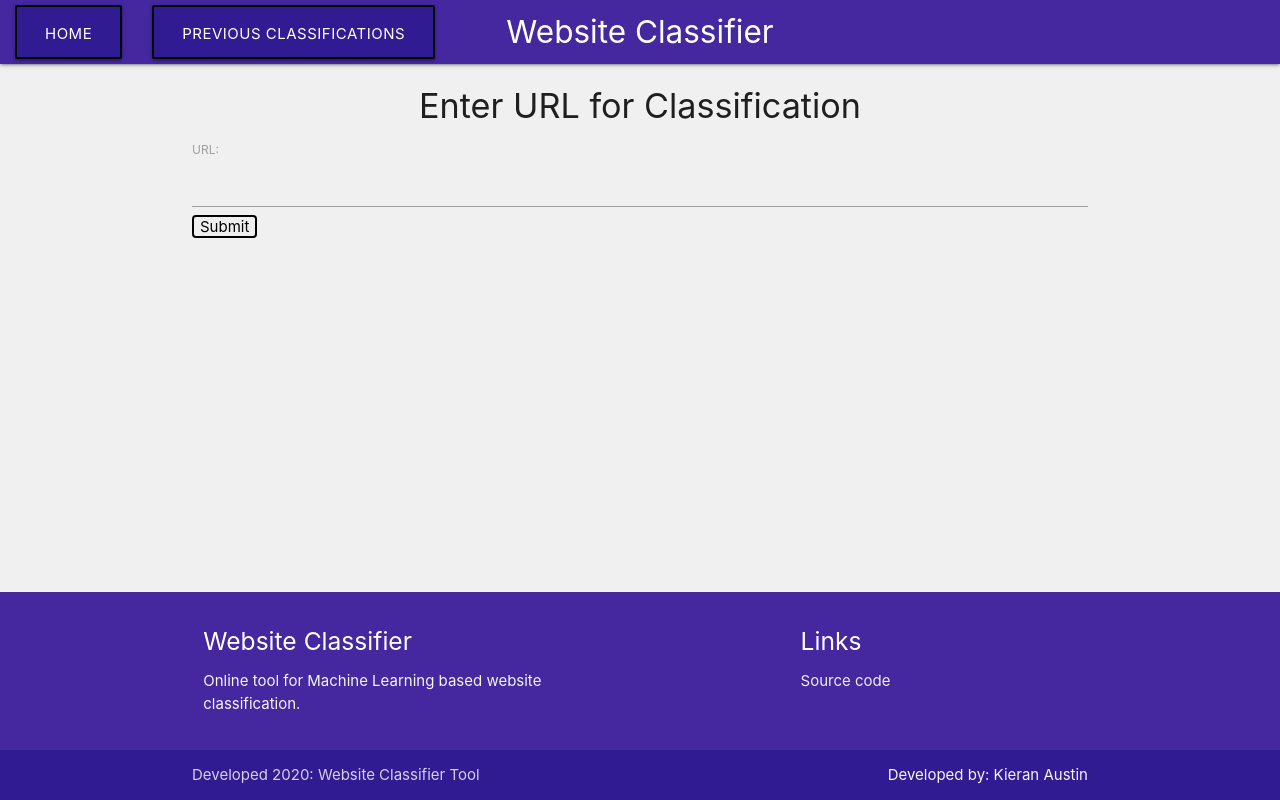
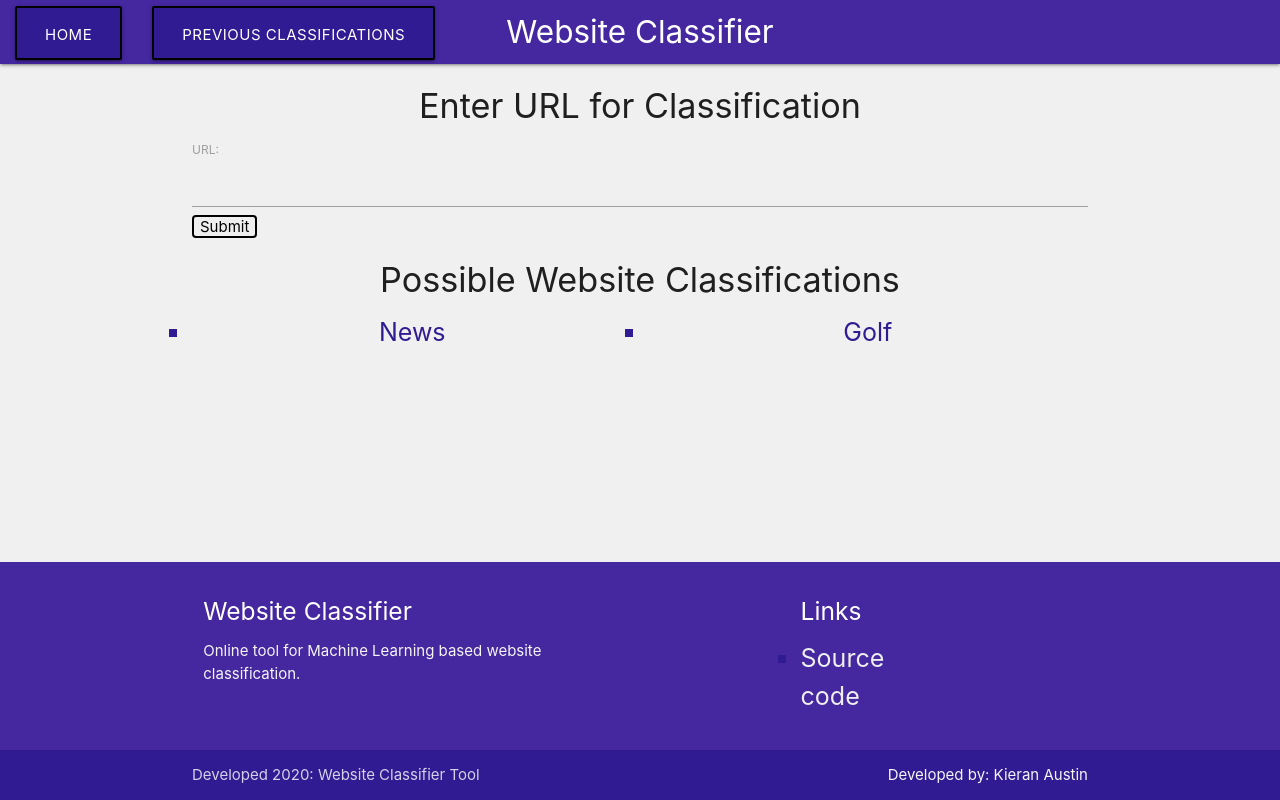
Before and after one commit to kieranaustin97/Websiteclassifier, a Django app: page / in a window 1280 px wide. Run offline with Django 3.2, Linux system fonts and the light colour scheme; parts of the project's set-up code (start-up, migrations or seed data) failed here and were passed over.

Commit message:
Add list of possible classifications

```diff
--- a/mysite/mysite/classifier/scripts/website_classification.py
+++ b/mysite/mysite/classifier/scripts/website_classification.py
@@ -70,6 +70,10 @@ def predict_site_class(url): #Code run on form submit (User input)
 
     return classification_string
 
+def list_possible_classes():
+    return unique_values
+
+
 #Script starts running here when server started due to function call in views.py file.
 
 #Create empty list
--- a/mysite/mysite/classifier/templates/classifier/header.html
+++ b/mysite/mysite/classifier/templates/classifier/header.html
@@ -47,8 +47,16 @@
     border: 2px solid #000;
   }
   .btn-large:hover{
-    background-color: #673ab7  !important;
+    background-color: #673ab7 !important;
     border: 2px solid #000;
+  }
+  ul {
+    columns: 2;
+    color: #311b92;
+  }
+  li {
+    list-style-type: square !important;
+    font-size: 25px;
   }
 
   </style>
--- a/mysite/mysite/classifier/templates/classifier/home.html
+++ b/mysite/mysite/classifier/templates/classifier/home.html
@@ -11,5 +11,13 @@
     {{ form|materializecss:'icon=search' }}
     <input type="submit" value="Submit">
 </form>
+<h4 class="center-align">Possible Website Classifications</h4>
+<div class = "center-align">
+<ul>
+{% for class in class_array %}
+<li>{{ class }}</li>
+{% endfor %}
+</ul>
+</div>
 </div>
 {% endblock %}
--- a/mysite/mysite/classifier/templates/classifier/output.html
+++ b/mysite/mysite/classifier/templates/classifier/output.html
@@ -3,8 +3,8 @@
 {% block content %}
 <div class="container">
 <h4 class="center-align">Classification Results</h4>
-<h3>Classified URL: {{url}}</h3>
-<h3>URL Classification: {{url_classification}}</h3>
+<h4 class="center-align">Classified URL: {{url}}</h4>
+<h4 class="center-align">URL Classification: {{url_classification}}</h4>
 <a href="" class="waves-effect waves-light btn-large">Classify Another URL</a>
 <br><br>
 <a class="waves-effect waves-purple btn-large" href="{% url 'showresults' %}">Previous Classifications</a>
--- a/mysite/mysite/classifier/templates/classifier/results.html
+++ b/mysite/mysite/classifier/templates/classifier/results.html
@@ -13,7 +13,7 @@
           <th>Delete Record?</th>
       </tr>
     </thead>
-    {% for url in  results %}
+    {% for url in results %}
     <tbody>
         <tr>
           <td>{{ url.id }}</td>
--- a/mysite/mysite/classifier/views.py
+++ b/mysite/mysite/classifier/views.py
@@ -34,9 +34,14 @@ def index(request):
             return render(request, 'classifier/output.html', context)
 
     else:
+
         form = URLForm()
+        context = {
+            'class_array':web_classifier.list_possible_classes(),
+            'form':form
+        }
 
-    return render(request, 'classifier/home.html', {'form': form})
+    return render(request, 'classifier/home.html', context)
 
 def showresults(request):
     #Deletes item from table if delete form submitted
```
Lines whose indentation alone changed are shown as unchanged.
